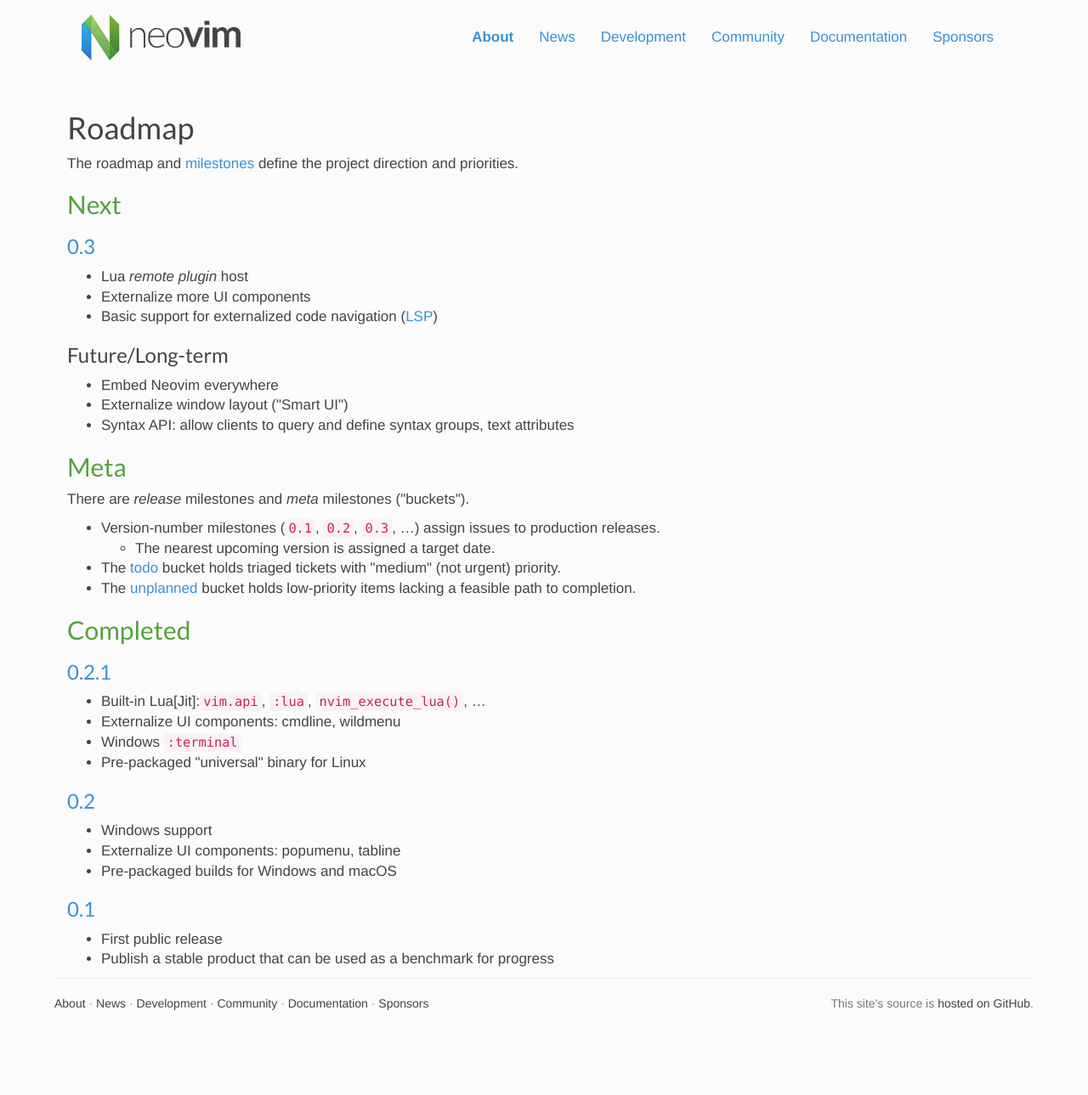
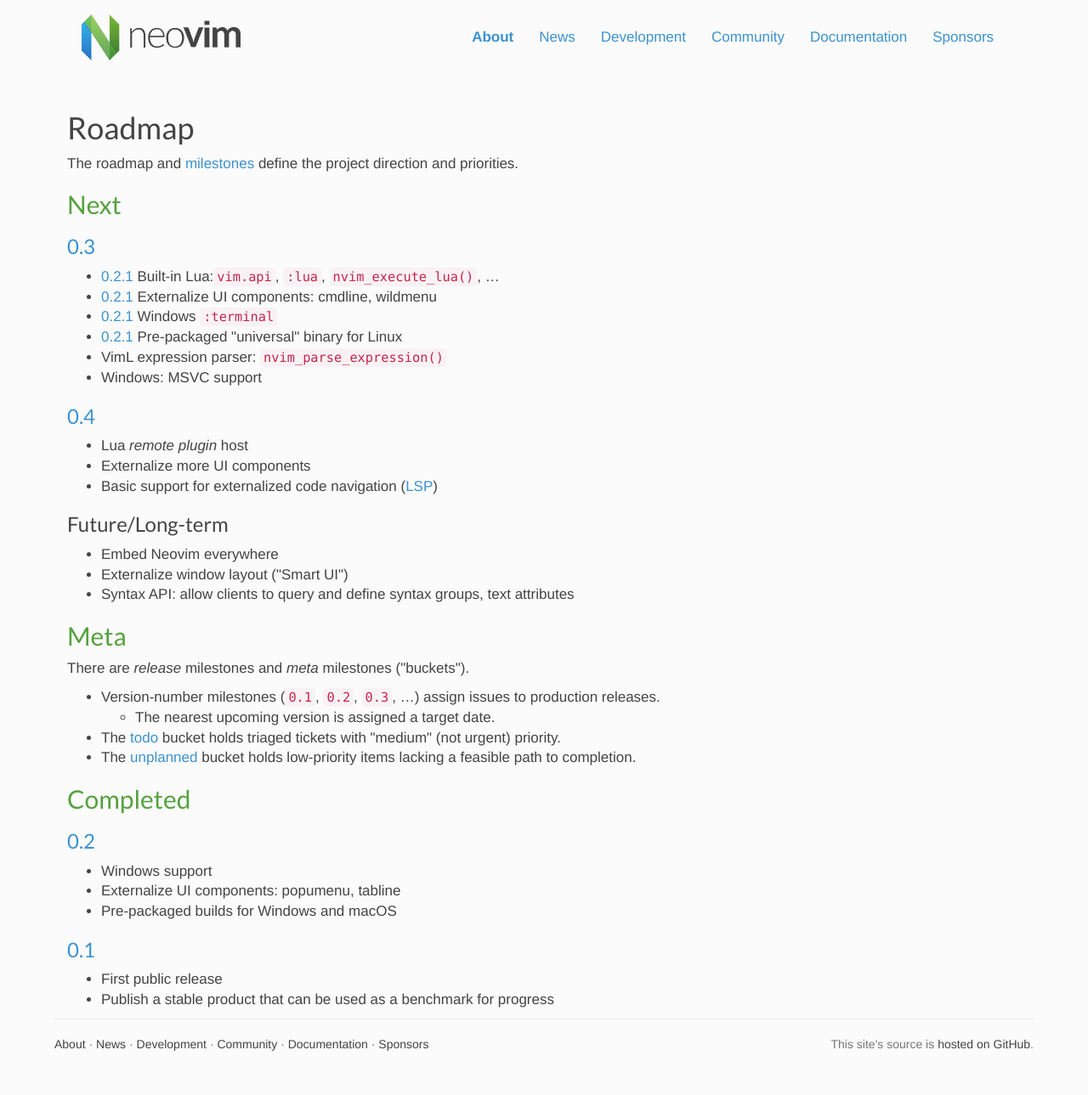
Before and after one commit to neovim/neovim.github.io, a Jekyll site: the page built from roadmap.html, in a window 1280 px wide. Shown: the whole page at 85% size. Built offline with Jekyll 4.4.1, drawn with Linux system fonts in a browser that asks for light colours; nearby versions of some CDN libraries; before the commit the page ends 1242 px from its top, so only the background shows below that.

```diff
--- a/roadmap.html
+++ b/roadmap.html
@@ -13,7 +13,18 @@
 
 <h2>Next</h2>
 
-<h3><a href="https://github.com/neovim/neovim/milestone/11">0.3</a></h3>
+<h3><a href="https://github.com/neovim/neovim/milestone/18">0.3</a></h3>
+<ul>
+  <li><a href="https://github.com/neovim/neovim/milestone/15?closed=1">0.2.1</a> Built-in Lua:<code>vim.api</code>, <code>:lua</code>,
+     <code>nvim_execute_lua()</code>, …</li>
+  <li><a href="https://github.com/neovim/neovim/milestone/15?closed=1">0.2.1</a> Externalize UI components: cmdline, wildmenu</li>
+  <li><a href="https://github.com/neovim/neovim/milestone/15?closed=1">0.2.1</a> Windows <code>:terminal</code></li>
+  <li><a href="https://github.com/neovim/neovim/milestone/15?closed=1">0.2.1</a> Pre-packaged "universal" binary for Linux</li>
+  <li>VimL expression parser: <code>nvim_parse_expression()</code></li>
+  <li>Windows: MSVC support</li>
+</ul>
+
+<h3><a href="https://github.com/neovim/neovim/milestone/11">0.4</a></h3>
 <ul>
   <li>Lua <em>remote plugin</em> host</li>
   <li>Externalize more UI components</li>
@@ -48,15 +59,6 @@
 
 <h2>Completed</h2>
 
-<h3><a href="https://github.com/neovim/neovim/milestone/15?closed=1">0.2.1</a></h3>
-<ul>
-  <li>Built-in Lua[Jit]:<code>vim.api</code>, <code>:lua</code>,
-     <code>nvim_execute_lua()</code>, …</li>
-  <li>Externalize UI components: cmdline, wildmenu</li>
-  <li>Windows <code>:terminal</code></li>
-  <li>Pre-packaged "universal" binary for Linux</li>
-</ul>
-
 <h3><a href="https://github.com/neovim/neovim/milestone/10?closed=1">0.2</a></h3>
 <ul>
   <li>Windows support</li>
```
